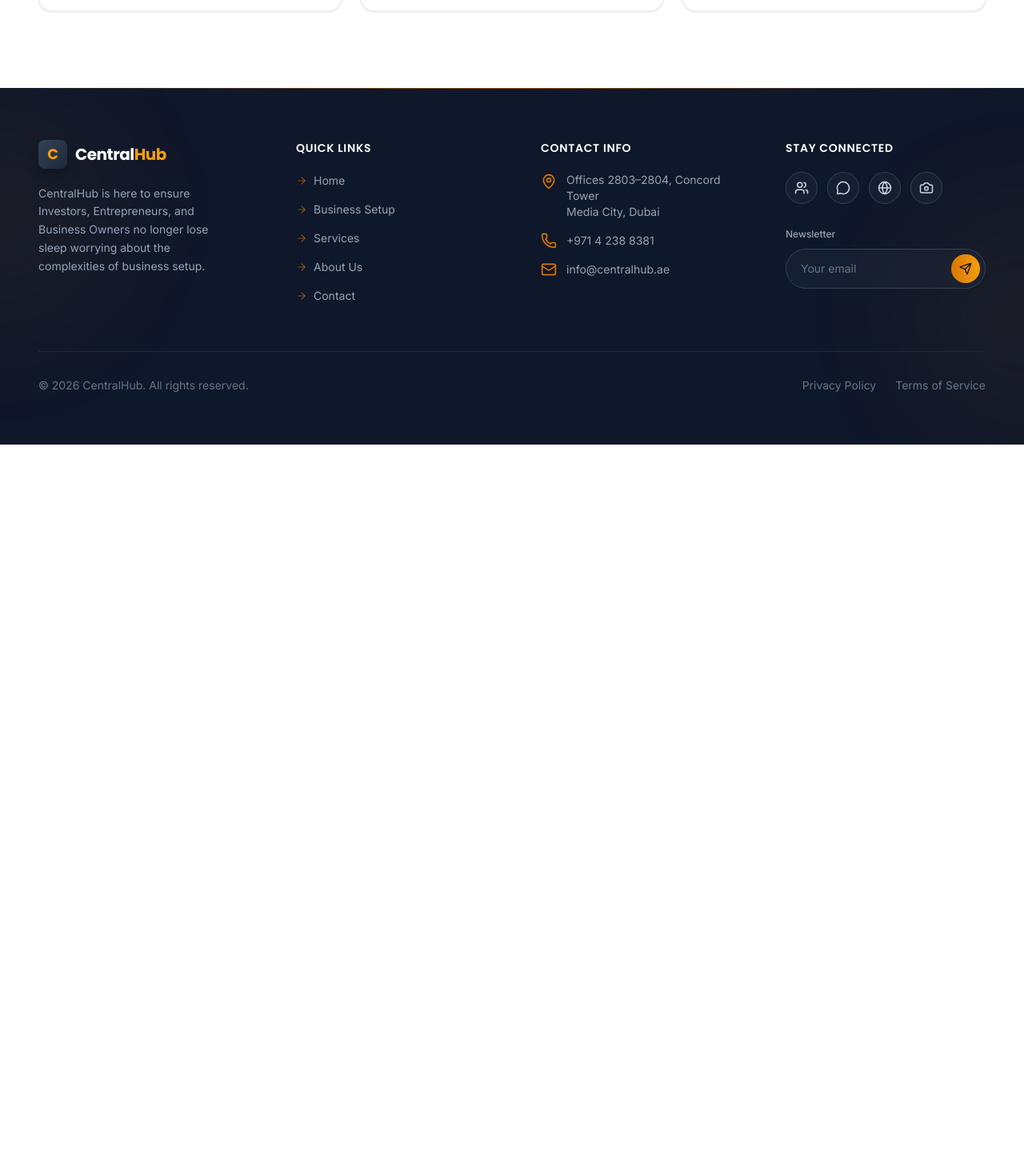
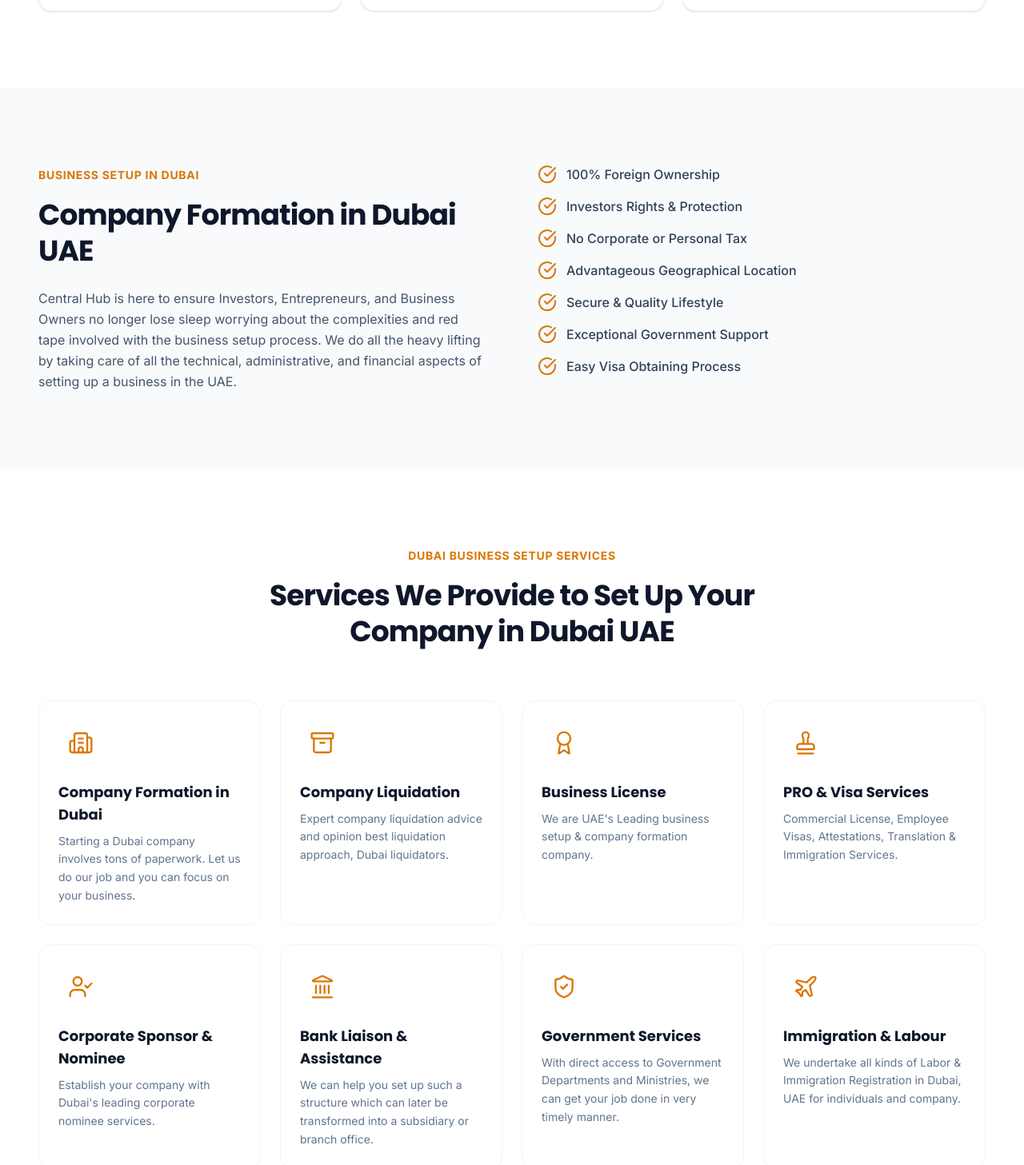
Before and after one commit to boltforwork1/centralhub3, a React (Vite) app: page / in a window 1280 px wide. Shown: the part 1213-2670 px from the top of the page at 80% size. Before the commit the page ends 1769 px from the top, so only its background shows below. Built offline with nearby package versions, Linux system fonts and the light colour scheme.

Commit message:
Add two sections to Home page

```diff
--- a/src/pages/Home.tsx
+++ b/src/pages/Home.tsx
@@ -1,6 +1,21 @@
 import { useState } from 'react';
 import { motion } from 'framer-motion';
-import { ArrowRight, Briefcase, Users, ShieldCheck, Check, Phone } from 'lucide-react';
+import {
+  ArrowRight,
+  Briefcase,
+  Users,
+  ShieldCheck,
+  Check,
+  CheckCircle,
+  Phone,
+  Building2,
+  Archive,
+  Award,
+  Stamp,
+  UserCheck,
+  Landmark,
+  Plane,
+} from 'lucide-react';
 
 const pillars = [
   {
@@ -17,6 +32,66 @@ const pillars = [
     icon: ShieldCheck,
     title: 'Transparency',
     text: 'We are very transparent with our pricing structure',
+  },
+];
+
+const formationBenefits = [
+  '100% Foreign Ownership',
+  'Investors Rights & Protection',
+  'No Corporate or Personal Tax',
+  'Advantageous Geographical Location',
+  'Secure & Quality Lifestyle',
+  'Exceptional Government Support',
+  'Easy Visa Obtaining Process',
+];
+
+const services = [
+  {
+    icon: Building2,
+    title: 'Company Formation in Dubai',
+    description:
+      'Starting a Dubai company involves tons of paperwork. Let us do our job and you can focus on your business.',
+  },
+  {
+    icon: Archive,
+    title: 'Company Liquidation',
+    description:
+      'Expert company liquidation advice and opinion best liquidation approach, Dubai liquidators.',
+  },
+  {
+    icon: Award,
+    title: 'Business License',
+    description: "We are UAE's Leading business setup & company formation company.",
+  },
+  {
+    icon: Stamp,
+    title: 'PRO & Visa Services',
+    description:
+      'Commercial License, Employee Visas, Attestations, Translation & Immigration Services.',
+  },
+  {
+    icon: UserCheck,
+    title: 'Corporate Sponsor & Nominee',
+    description:
+      "Establish your company with Dubai's leading corporate nominee services.",
+  },
+  {
+    icon: Landmark,
+    title: 'Bank Liaison & Assistance',
+    description:
+      'We can help you set up such a structure which can later be transformed into a subsidiary or branch office.',
+  },
+  {
+    icon: ShieldCheck,
+    title: 'Government Services',
+    description:
+      'With direct access to Government Departments and Ministries, we can get your job done in very timely manner.',
+  },
+  {
+    icon: Plane,
+    title: 'Immigration & Labour',
+    description:
+      'We undertake all kinds of Labor & Immigration Registration in Dubai, UAE for individuals and company.',
   },
 ];
 
@@ -195,6 +270,100 @@ export default function Home() {
           </div>
         </div>
       </section>
+
+      {/* ===== Company Formation Intro ===== */}
+      <section className="bg-slate-50 py-24">
+        <div className="mx-auto max-w-7xl px-6 sm:px-8 lg:px-12">
+          <div className="grid grid-cols-1 gap-12 md:grid-cols-2 lg:gap-16">
+            {/* Left: Text */}
+            <motion.div
+              initial={{ opacity: 0, y: 24 }}
+              whileInView={{ opacity: 1, y: 0 }}
+              viewport={{ once: true, margin: '-80px' }}
+              transition={{ duration: 0.5 }}
+            >
+              <span className="text-sm font-bold uppercase tracking-wider text-gold-500">
+                Business Setup in Dubai
+              </span>
+              <h2 className="mt-4 font-display text-4xl font-bold leading-tight tracking-tight text-slate-900">
+                Company Formation in Dubai UAE
+              </h2>
+              <p className="mt-6 text-base leading-relaxed text-slate-600">
+                Central Hub is here to ensure Investors, Entrepreneurs, and Business Owners no longer
+                lose sleep worrying about the complexities and red tape involved with the business
+                setup process. We do all the heavy lifting by taking care of all the technical,
+                administrative, and financial aspects of setting up a business in the UAE.
+              </p>
+            </motion.div>
+
+            {/* Right: Benefits List */}
+            <motion.ul
+              initial="hidden"
+              whileInView="show"
+              viewport={{ once: true, margin: '-80px' }}
+              className="flex flex-col gap-4"
+            >
+              {formationBenefits.map((benefit, i) => (
+                <motion.li
+                  key={benefit}
+                  custom={i}
+                  variants={{
+                    hidden: { opacity: 0, x: 24 },
+                    show: (delay: number) => ({
+                      opacity: 1,
+                      x: 0,
+                      transition: { duration: 0.4, delay: delay * 0.08 },
+                    }),
+                  }}
+                  className="flex items-center gap-3"
+                >
+                  <CheckCircle className="h-6 w-6 shrink-0 text-gold-500" strokeWidth={2} />
+                  <span className="text-base font-medium text-slate-700">{benefit}</span>
+                </motion.li>
+              ))}
+            </motion.ul>
+          </div>
+        </div>
+      </section>
+
+      {/* ===== Services Grid ===== */}
+      <section className="bg-white py-24">
+        <div className="mx-auto max-w-7xl px-6 sm:px-8 lg:px-12">
+          {/* Header */}
+          <div className="mx-auto max-w-3xl text-center">
+            <span className="text-sm font-bold uppercase tracking-wider text-gold-500">
+              Dubai Business Setup Services
+            </span>
+            <h2 className="mt-4 font-display text-3xl font-bold leading-tight tracking-tight text-slate-900 sm:text-4xl">
+              Services We Provide to Set Up Your Company in Dubai UAE
+            </h2>
+          </div>
+
+          {/* Grid */}
+          <div className="mt-16 grid grid-cols-1 gap-6 md:grid-cols-2 lg:grid-cols-4">
+            {services.map((service, i) => (
+              <motion.div
+                key={service.title}
+                initial={{ opacity: 0, y: 24 }}
+                whileInView={{ opacity: 1, y: 0 }}
+                viewport={{ once: true, margin: '-60px' }}
+                transition={{ duration: 0.45, delay: (i % 4) * 0.08 }}
+                className="group rounded-2xl border border-slate-100 bg-white p-6 transition-all duration-300 hover:-translate-y-1 hover:shadow-xl hover:shadow-slate-900/5"
+              >
+                <div className="flex h-14 w-14 items-center justify-center rounded-xl bg-gold-50 transition-colors duration-300 group-hover:bg-gold-100">
+                  <service.icon className="h-8 w-8 text-gold-500" strokeWidth={1.75} />
+                </div>
+                <h3 className="mt-5 font-display text-lg font-bold text-slate-900">
+                  {service.title}
+                </h3>
+                <p className="mt-2 text-sm leading-relaxed text-slate-500">
+                  {service.description}
+                </p>
+              </motion.div>
+            ))}
+          </div>
+        </div>
+      </section>
     </div>
   );
 }
```
